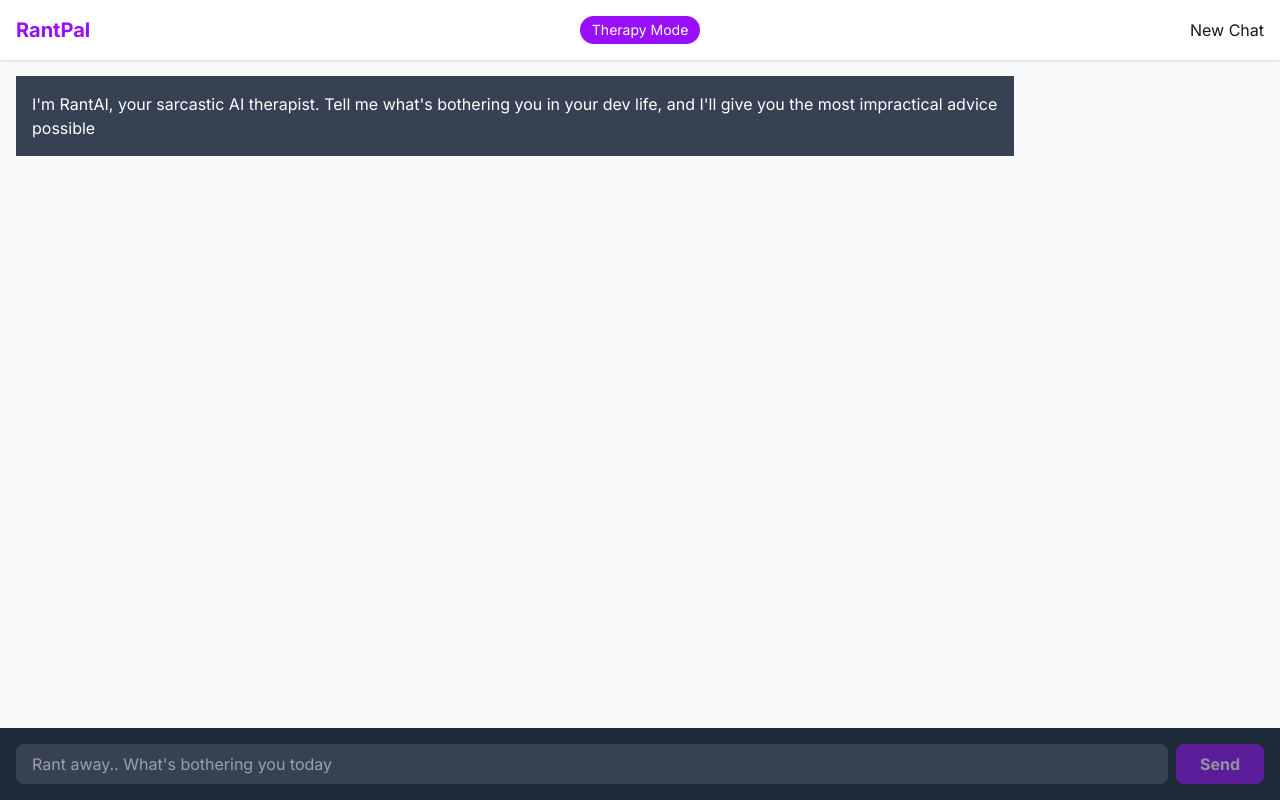
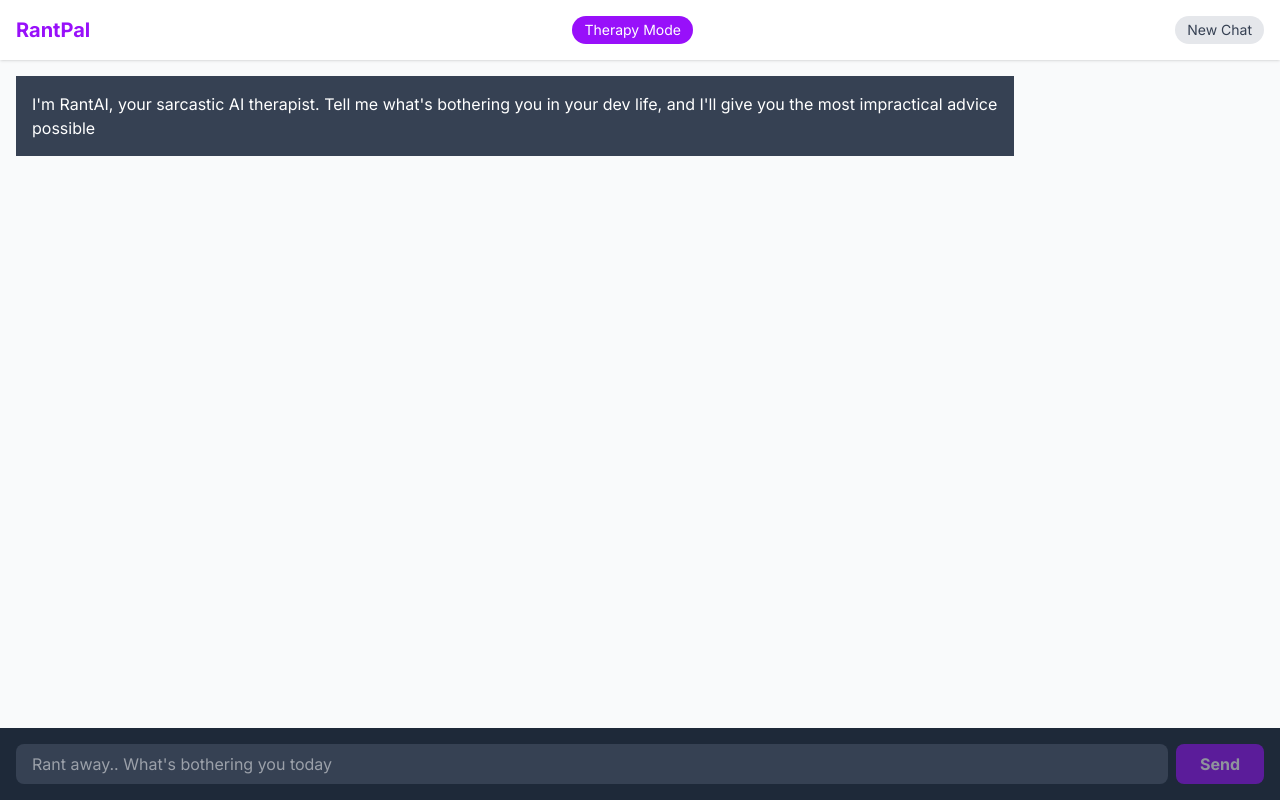
Before and after one commit to EmmanuelOBUjunior/rantPal, a Next.js app: page /chat in a window 1280 px wide. Built offline with nearby package versions, Linux system fonts and the light colour scheme.

Commit message:
feat:chat page/ applying dark mode

```diff
--- a/app/chat/page.tsx
+++ b/app/chat/page.tsx
@@ -32,7 +32,7 @@ const page = () => {
         <div className="text-sm text-white dark:ng-purple-500 bg-purple-600 px-3 py-1 rounded-full">
           Therapy Mode
         </div>
-        <button onClick={clearChat} >New Chat</button>
+        <button onClick={clearChat} className = "text-sm bg-gray-200 dark:bg-gray-300 dark:hover:bg-gray-600 px-3 py-1 rounded-full text-gray-700 dark:text-gray-300 transition-colors">New Chat</button>
       </header>
 
       {/* Chat Messages */}
```
